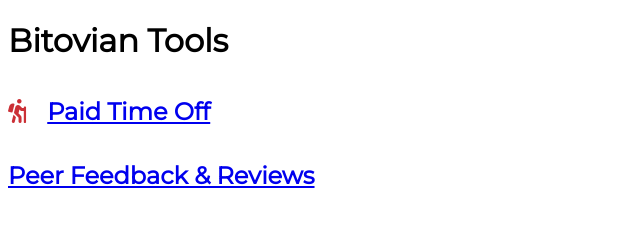
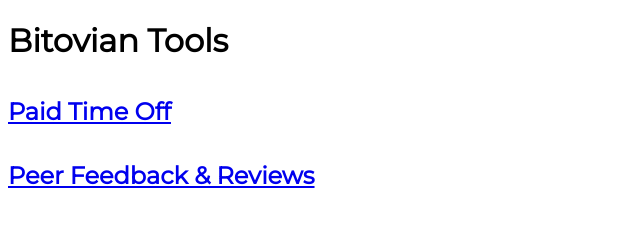
Before and after one commit to bitovians/bitovians.github.io, a plain HTML site: page index.html in a window 1280 px wide. Shown: the whole page, without its empty margins (0-640 px from the left). Drawn offline with Linux system fonts and the light colour scheme.

Commit message:
Update PTO link.

```diff
--- a/index.html
+++ b/index.html
@@ -19,10 +19,10 @@
   <body>
     <h1>Bitovian Tools</h1>
     <h2>
-      <i class="fas fa-hiking"></i>
-      <a href="https://bitovians.github.io/pto-tracker/">Paid Time Off</a>
+      <a href="https://bitovians.github.io/pto/">Paid Time Off</a>
     </h2>
     <h2>
       <a href="https://bitovians.github.io/reviews/">Peer Feedback & Reviews</a>
+    </h2>
   </body>
 </html>
```
